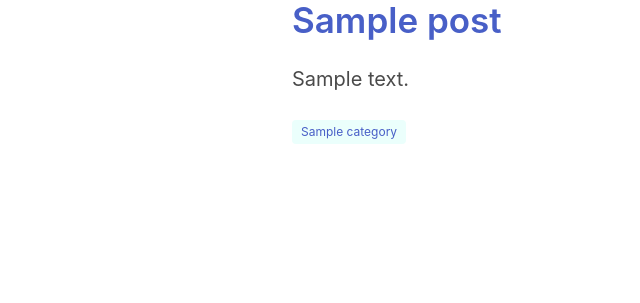
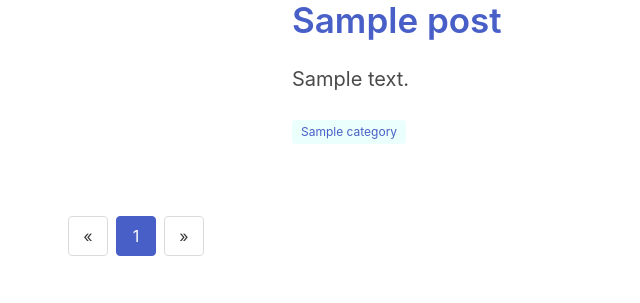
Before and after one commit to aligoren/django_blog_app, a Django app: page / in a window 1280 px wide. Shown: the part 222-525 px from the top of the page, without its empty margins (0-640 px from the left). Run offline with Django 3.2, Linux system fonts and the light colour scheme; tables that the repository leaves empty hold one stand-in row (values such as "Sample post"); some libraries are stand-ins or nearby versions.

Commit message:
Pagination added

```diff
--- a/blog/blog_app/static/blog/css/style.css
+++ b/blog/blog_app/static/blog/css/style.css
@@ -18,3 +18,7 @@ nav.navbar {
 .formatter-code {
     padding: 0 !important;
 }
+
+.is-unclickable {
+    pointer-events: none;
+}
--- a/blog/blog_app/templates/blog/index.html
+++ b/blog/blog_app/templates/blog/index.html
@@ -26,4 +26,26 @@
         </div>
     </section>
     {% endfor %}
+
+    <nav class="pagination" role="navigation" aria-label="pagination"></nav>
+        <ul class="pagination-list">
+            {% if posts.has_previous %}
+            <li><a class="pagination-previous" href="?page={{ posts.previous_page_number }}">&laquo;</a></li>
+            {% else %}
+            <li><span class="is-unclickable pagination-previous">&laquo;</span></li>
+            {% endif %}
+            {% for i in posts.paginator.page_range %}
+                {% if posts.number == i %}
+                <li><span class="pagination-link is-current">{{ i }} <span class="sr-only">(current)</span></span></li>
+                {% else %}
+                <li><a class="pagination-link" href="?page={{ i }}">{{ i }}</a></li>
+                {% endif %}
+            {% endfor %}
+            {% if posts.has_next %}
+            <li><a class="pagination-next" href="?page={{ posts.next_page_number }}">&raquo;</a></li>
+            {% else %}
+            <li><span class="is-unclickable pagination-next">&raquo;</span></li>
+            {% endif %}
+        </ul>
+    </nav>
 {% endblock %}
--- a/blog/blog_app/views.py
+++ b/blog/blog_app/views.py
@@ -1,13 +1,23 @@
 from django.shortcuts import render
-
-from django.http import HttpResponse
+from django.core.paginator import Paginator, EmptyPage, PageNotAnInteger
 
 from .models import Post, Setting
 
 def index(request):
 
-    posts = Post.objects.all().order_by('-id')
+    post_list = Post.objects.all().order_by('-id')
     settings = Setting.objects.first()
+
+    page = request.GET.get('page', 1)
+
+    paginator = Paginator(post_list, settings.posts_per_page)
+
+    try:
+        posts = paginator.page(page)
+    except PageNotAnInteger:
+        posts = paginator.page(1)
+    except EmptyPage:
+        posts = paginator.page(paginator.num_pages)
 
     context = { 'posts': posts, 'settings': settings }
 
--- a/requirements.txt
+++ b/requirements.txt
@@ -1,6 +1,9 @@
 asgiref==3.2.10
 Django==3.1
+importlib-metadata==1.7.0
+Markdown==3.2.2
 pkg-resources==0.0.0
 pytz==2020.1
 sqlparse==0.3.1
 Unidecode==1.1.1
+zipp==3.1.0
```
Lines whose indentation alone changed are shown as unchanged.
